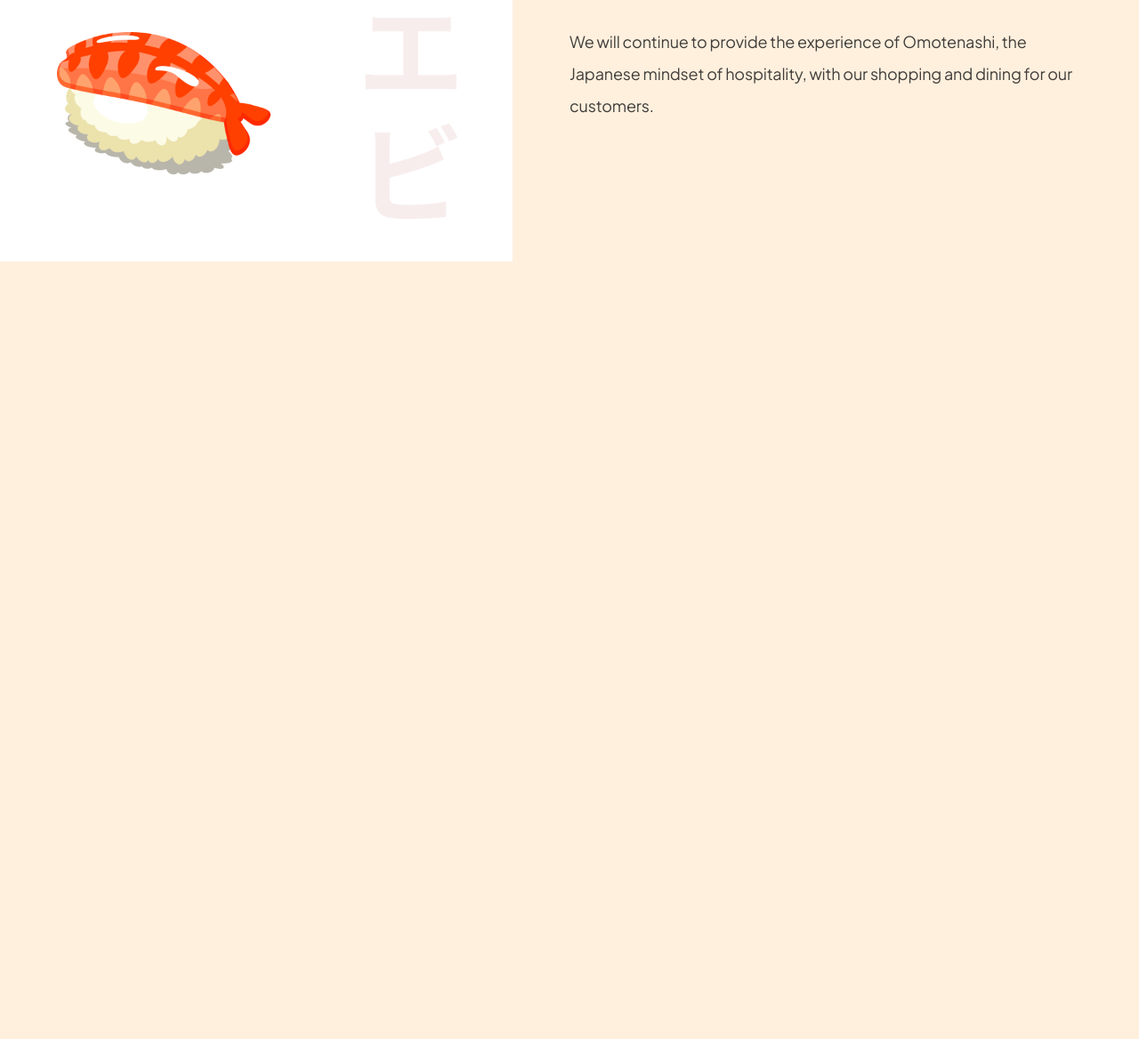
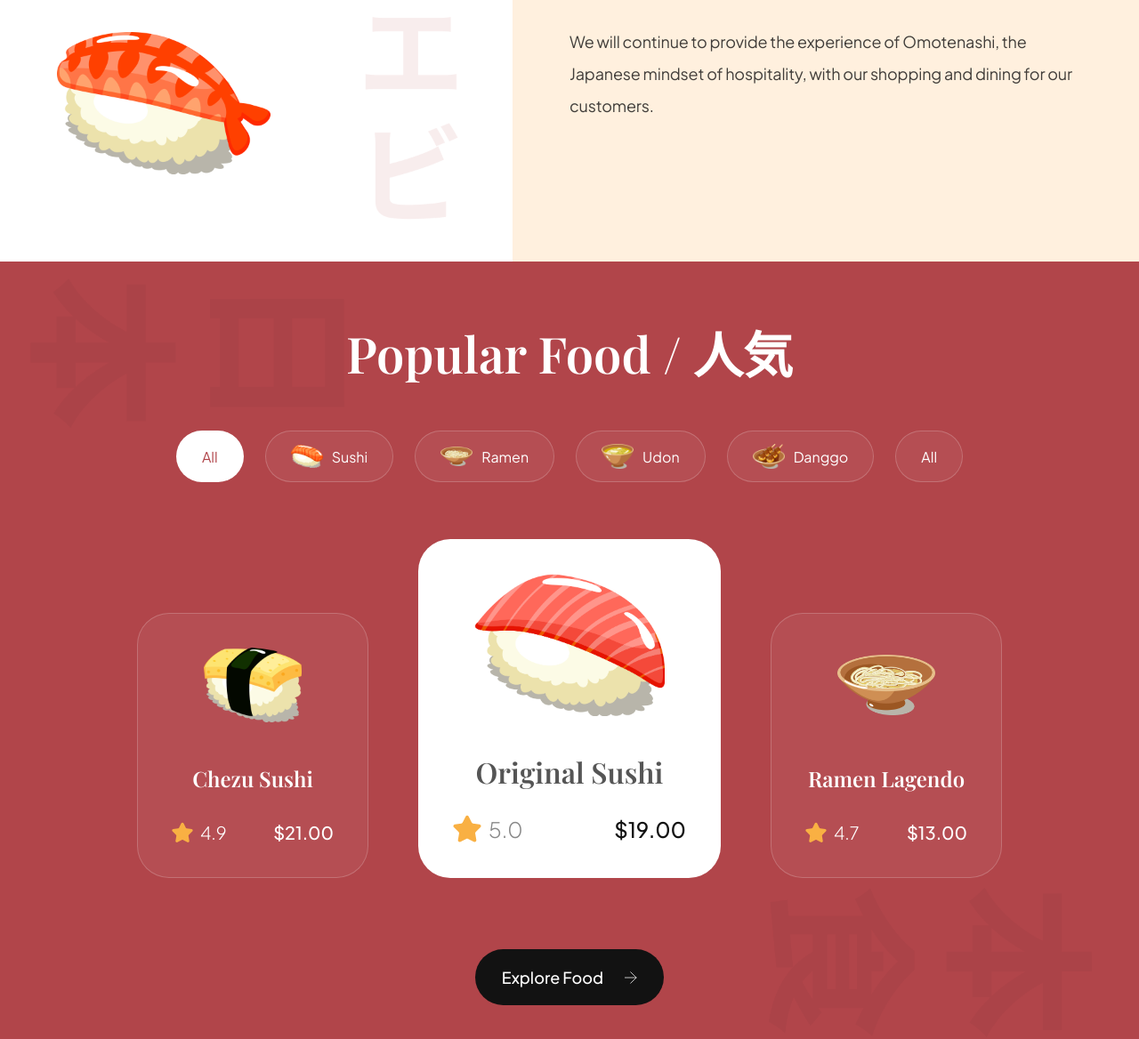
Before and after one commit to Oluwatobi-23534/Modern_Responsive_Website, a website built with Vite: page index.html in a window 1280 px wide. Shown: the part 1224-2392 px from the top of the page at 89% size. Before the commit the page ends 1518 px from the top, so only its background shows below. Built offline with nearby package versions, Linux system fonts and the light colour scheme.

Commit message:
popular section

```diff
--- a/css/sections/popular.css
+++ b/css/sections/popular.css
@@ -0,0 +1,198 @@
+.popular-foods {
+    padding: 64px;
+
+    display: flex;
+    flex-direction: column;
+
+    background-color: var(--primary-color);
+    background-image: url("../../assets/popular_bg.png");
+    background-position: center;
+    background-repeat: no-repeat;
+    background-size: contain;
+
+    overflow: hidden;
+  }
+
+  .popular-foods__title {
+    font-size: 56px;
+    font-family: var(--playfair-display);
+    font-weight: 600;
+    line-height: 78px;
+    color: #fff;
+    text-align: center;
+  }
+
+  .popular-foods__filters {
+    margin-top: 48px;
+    max-width: 100%;
+    overflow-x: auto;
+
+    display: flex;
+    justify-content: center;
+    gap: 24px;
+  }
+
+  .popular-foods__filter-btn {
+    padding: 10px 28px;
+
+    display: flex;
+    flex-direction: row;
+    align-items: center;
+    gap: 10px;
+
+    background: rgba(255, 255, 255, 0.05);
+    border: 1px solid rgba(255, 255, 255, 0.2);
+    border-radius: 46px;
+
+    font-size: 16px;
+    font-weight: 300px;
+    line-height: 25px;
+    font-family: var(--plus-jakarta-sans);
+    color: #fff;
+    cursor: pointer;
+  }
+
+  .popular-foods__filter-btn img {
+    width: 36px;
+    height: 36px;
+    object-fit: contain;
+  }
+
+  .popular-foods__filter-btn.active {
+    background: #fff;
+    color: var(--primary-color)
+  }
+
+  .popular-foods__filter-btn:hover {
+    background: #fff;
+    color: var(--primary-color)
+  }
+
+  .popular-foods__catalogue {
+    margin-top: 64px;
+
+    display: flex;
+    justify-content: center;
+    align-items: flex-end;
+    flex-wrap: wrap;
+    gap: 56px;
+  }
+
+  .popular-foods__button {
+    width: fit-content;
+
+    padding: 20px 30px;
+    margin: 80px auto 0;
+
+    font-weight: 500;
+    font-size: 18px;
+    line-height: 23px;
+    font-family: var(--plus-jakarta-sans);
+    color: #fff;
+
+    border: none;
+    outline: none;
+    background: var(--secondary-color);
+    border-radius: 64px;
+    cursor: pointer;
+  }
+
+  .popular-foods__button img {
+    width: 14px;
+    height: 14px;
+    object-fit: contain;
+
+    margin-left: 21px;
+  }
+
+  .popular-foods__card {
+    padding: 38px;
+    min-width: 260px;
+    height: fit-content;
+
+    display: flex;
+    align-items: center;
+    flex-direction: column;
+
+    border-radius: 36px;
+    background: rgba(255, 255, 255, 0.05);
+    border: 1px solid rgba(255, 255, 255, 0.2);
+  }
+
+  .popular-foods__card-image {
+    width: 110px;
+    height: 84px;
+    object-fit: contain;
+  }
+
+  .popular-foods__card-title {
+    margin-top: 47px;
+
+    font-weight: 600;
+    font-size: 24px;
+    line-height: 32px;
+    font-family: var(--playfair-display);
+    color: #fff;
+    text-align: center;
+  }
+
+  .popular-foods__card-details {
+    width: 100%;
+    margin-top: 32px;
+  }
+
+  .popular-foods__card-rating {
+    display: flex;
+    align-items: center;
+    gap: 8px;
+  }
+
+  .popular-foods__card-rating img {
+    width: 24px;
+    height: 24px;
+    object-fit: contain;
+  }
+
+  .popular-foods__card-rating p {
+    font-size: 20px;
+    font-weight: 300;
+    font-family: var(--plus-jakarta-sans);
+    color: #fff;
+  }
+
+  .popular-foods__card-price {
+    font-size: 20px;
+    font-weight: 500;
+    font-family: var(--plus-jakarta-sans);
+    color: #fff;
+  }
+
+  .popular-foods__card.active-card {
+    background: #fff;
+    min-width: 340px;
+  }
+
+  .popular-foods__card.active-card .popular-foods__card-image {
+    width: 214px;
+    height: 160px;
+  }
+
+  .popular-foods__card.active-card .popular-foods__card-title {
+    color: var(--black-500);
+    font-size: 32px;
+  }
+
+  .popular-foods__card.active-card .popular-foods__card-rating img {
+    width: 32px;
+    height: 32px;
+  }
+
+  .popular-foods__card.active-card .popular-foods__card-rating p {
+    font-size: 24px;
+    color: var(--gray-100);
+  }
+
+  .popular-foods__card.active-card .popular-foods__card-price {
+    font-size: 24px;
+    color: var(--secondary-color)
+  }
--- a/index.html
+++ b/index.html
@@ -104,6 +104,73 @@
       </div>
     </section>
 
+    <section class="popular-foods" id="menu">
+      <h2 class="popular-foods__title">Popular Food / 人気</h2>
+
+      <div class="popular-foods__filters sushi__hide-scrollbar">
+        <button class="popular-foods__filter-btn active">All</button>
+        <button class="popular-foods__filter-btn">
+          <img src="assets/sushi-9.png" alt="sushi9">Sushi
+        </button>
+        <button class="popular-foods__filter-btn">
+          <img src="assets/sushi-8.png" alt="sushi8">Ramen
+        </button>
+        <button class="popular-foods__filter-btn">
+          <img src="assets/sushi-7.png" alt="sushi7">Udon
+        </button>
+        <button class="popular-foods__filter-btn">
+          <img src="assets/sushi-6.png" alt="sushi6">Danggo
+        </button>
+        <button class="popular-foods__filter-btn">All</button>
+      </div>
+
+        <div class="popular-foods__catalogue">
+          <article class="popular-foods__card">
+            <img class="popular-foods__card-image" src="assets/sushi-12.png" alt="sushi12">
+            <h4 class="popular-foods__card-title">Chezu Sushi</h4>
+
+            <div class="popular-foods__card-details flex-between">
+              <div class="popular-foods__card-rating">
+                <img src="assets/star.svg" alt="star">
+                <p>4.9</p>
+              </div>
+              <p class="popular-foods__card-price">$21.00</p>
+            </div>
+          </article>
+
+          <article class="popular-foods__card active-card">
+            <img class="popular-foods__card-image" src="assets/sushi-11.png" alt="sushi11">
+            <h4 class="popular-foods__card-title">Original Sushi</h4>
+
+            <div class="popular-foods__card-details flex-between">
+              <div class="popular-foods__card-rating">
+                <img src="assets/star.svg" alt="star">
+                <p>5.0</p>
+              </div>
+              <p class="popular-foods__card-price">$19.00</p>
+            </div>
+          </article>
+
+          <article class="popular-foods__card">
+            <img class="popular-foods__card-image" src="assets/sushi-10.png" alt="sushi10">
+            <h4 class="popular-foods__card-title">Ramen Lagendo</h4>
+
+            <div class="popular-foods__card-details flex-between">
+              <div class="popular-foods__card-rating">
+                <img src="assets/star.svg" alt="star">
+                <p>4.7</p>
+              </div>
+              <p class="popular-foods__card-price">$13.00</p>
+            </div>
+          </article>
+
+        </div>
+
+        <button class="popular-foods__button">Explore Food
+          <img src="assets/arrow-right.svg" alt="arrow-right" />
+        </button>
+    </section>
+
 
 
     <script type="module" src="js/script.js"></script>
--- a/package.json
+++ b/package.json
@@ -10,5 +10,8 @@
   },
   "devDependencies": {
     "vite": "^4.3.2"
+  },
+  "dependencies": {
+    "aos": "^2.3.4"
   }
 }
```
Also changed, not shown: js/script.js (+5 -5 lines), 1 other file.
